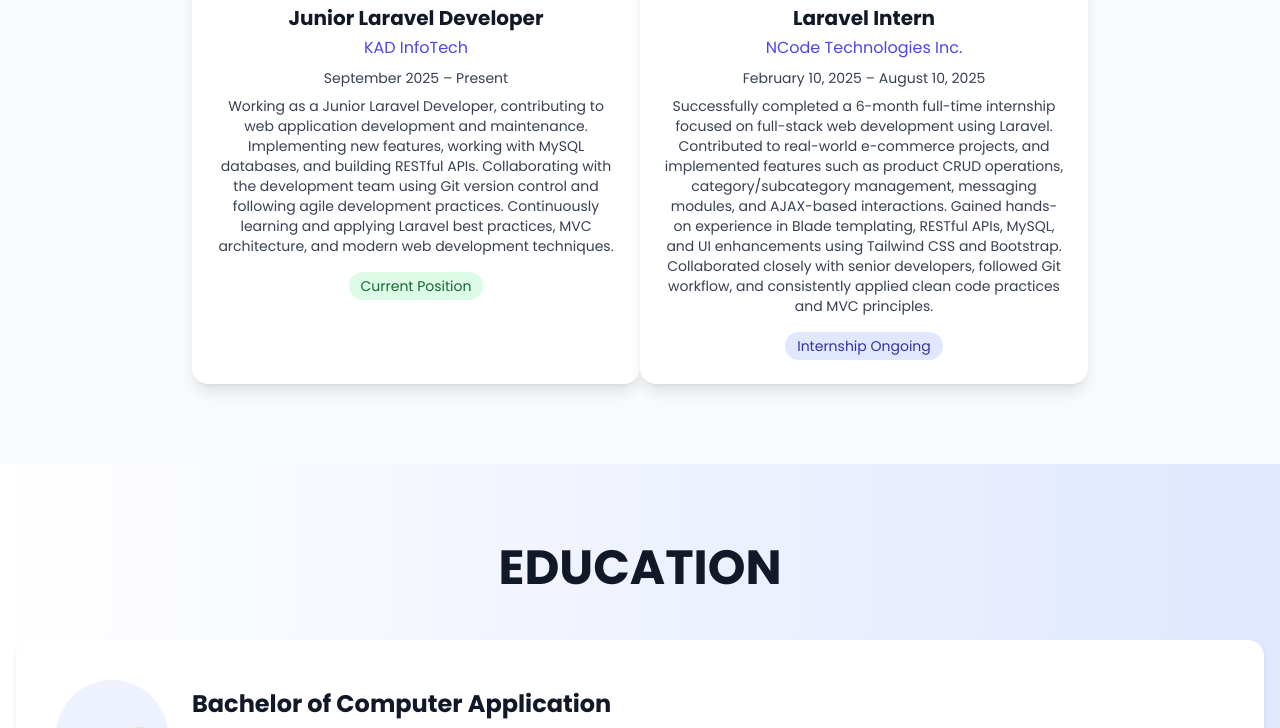
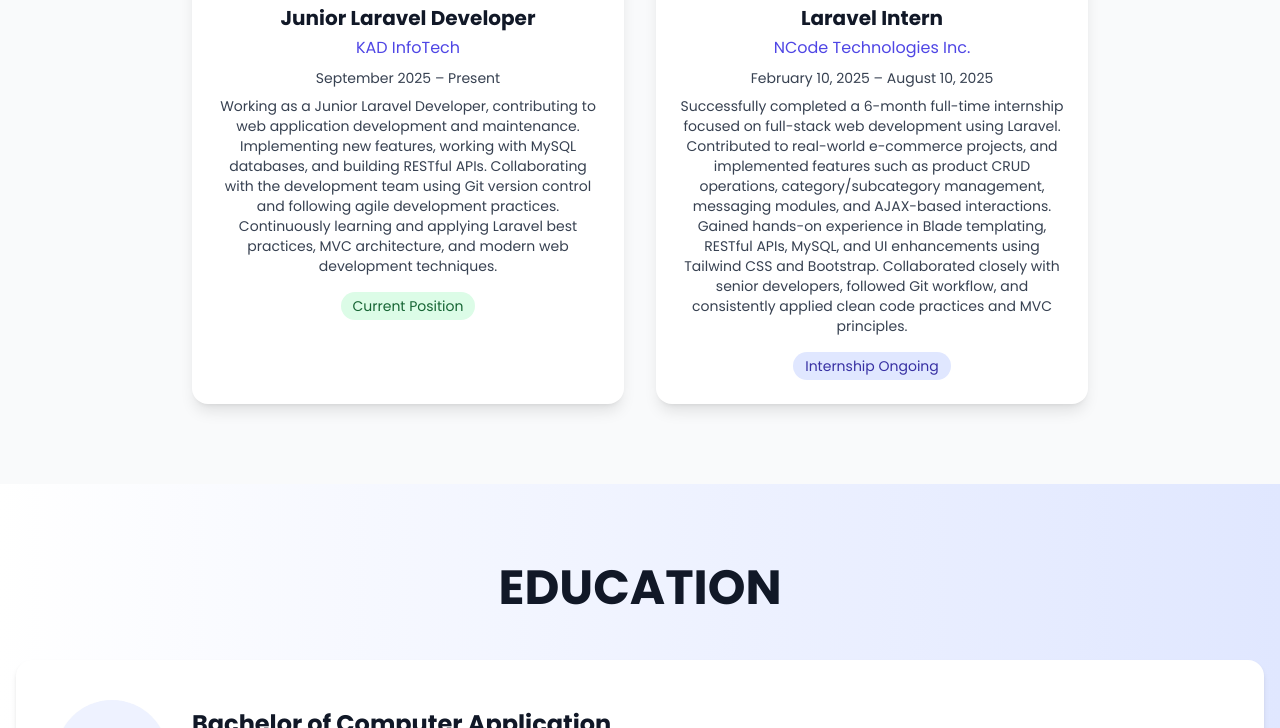
Before and after one commit to prahlad-tech/portfolio, a plain HTML site: page index.html in a window 1280 px wide. Shown: the part 2913-3641 px from the top of the page. Drawn offline with nearby package versions, Linux system fonts and the light colour scheme.

Commit message:
Update index.html

```diff
--- a/index.html
+++ b/index.html
@@ -458,7 +458,7 @@ excluded for now as it’s a learning-focused project.
         <h2
           class="text-4xl md:text-5xl font-extrabold text-gray-900 mb-12">EXPERIENCE</h2>
 
-        <div class="flex justify-center">
+       <div class="grid grid-cols-1 md:grid-cols-2 gap-8 max-w-4xl mx-auto">
 
           <!-- KAD InfoTech -->
 <div
```
